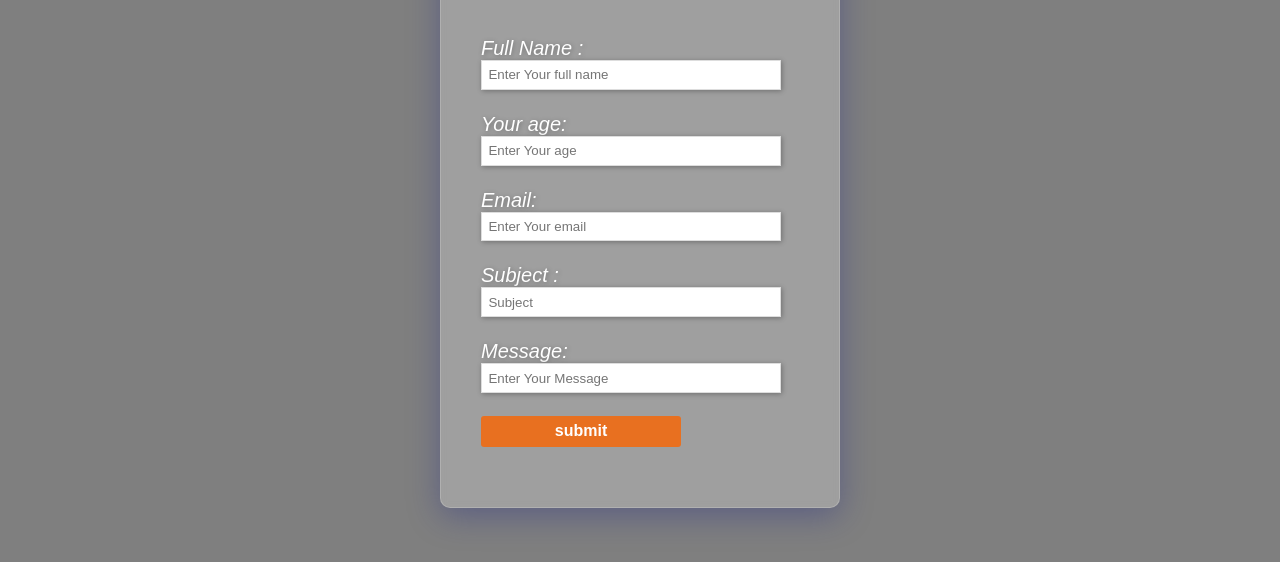
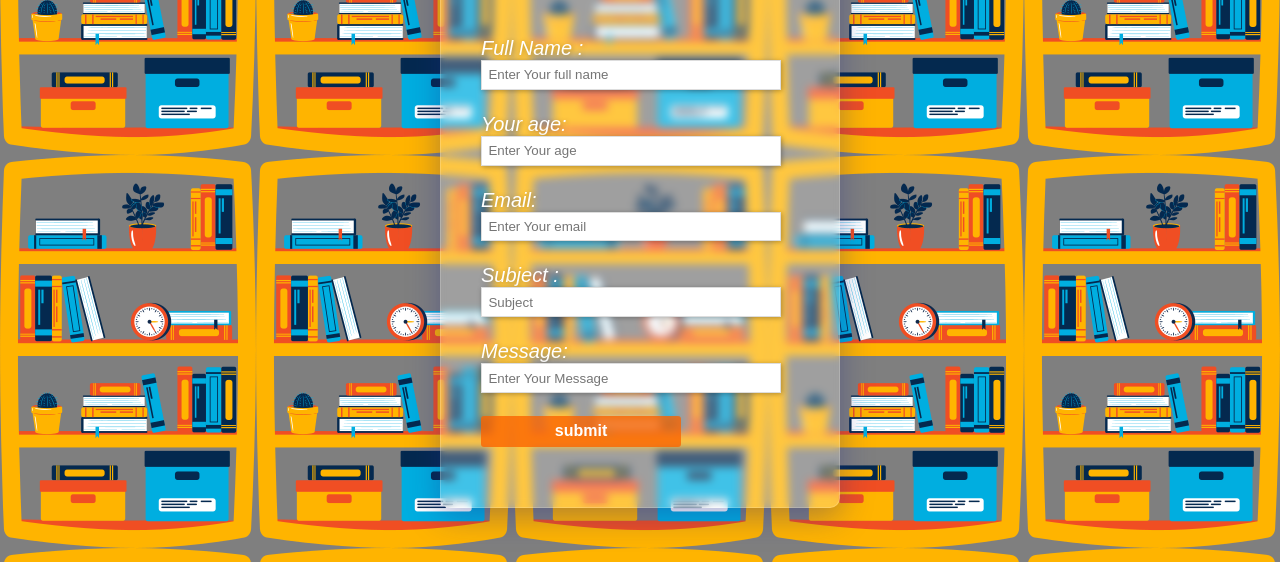
Before and after one commit to KanakamedalaKashish/BookLib, a plain HTML site: page Html/contact.html in a window 1280 px wide. Shown: the part 238-800 px from the top of the page. Drawn offline with Linux system fonts and the light colour scheme; the site is published under a folder, as on GitHub Pages, so addresses that start at the root find nothing.

Commit message:
css update1

```diff
--- a/css/contact.css
+++ b/css/contact.css
@@ -6,7 +6,7 @@
   }
   body{
     background-color: rgba(0, 0,0,0.5);
-    background-image:url(/images/flame-library.png);
+    background-image:url(../images/flame-library.png);
   }
 
   /* *NAV */
```
